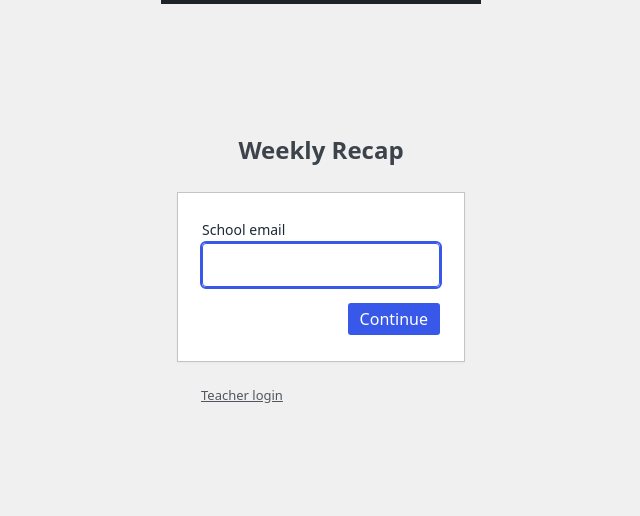
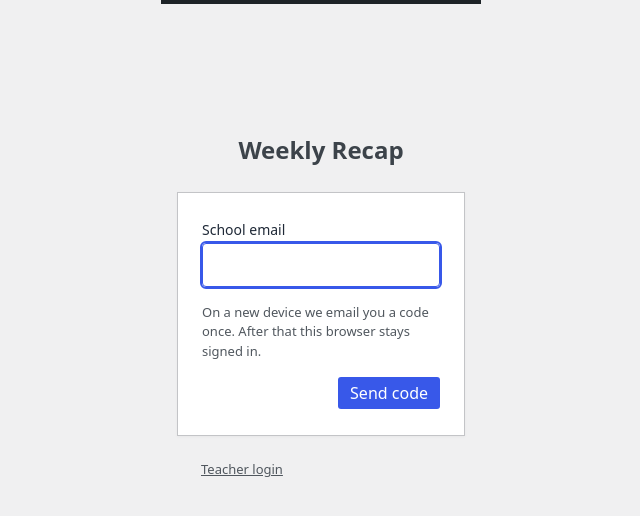
Before and after one commit to iamphasm/weekly-recap-platform, a PHP site: page /index.php in a window 1280 px wide. Shown: the top 516 px of the page, without its empty margins (319-959 px from the left). Run offline with PHP 8.4, Linux system fonts and the light colour scheme; tables that the repository leaves empty hold one stand-in row (values such as "Sample post"); some libraries are stand-ins or nearby versions.

Commit message:
Verify student email with one-time codes and trusted-device tokens
Co-Authored-By: Claude Sonnet 5.5 <noreply@anthropic.com>

```diff
--- a/index.php
+++ b/index.php
@@ -2,52 +2,159 @@
 declare(strict_types=1);
 require __DIR__ . '/src/bootstrap.php';
 
+const CODE_TTL_MIN = 10;
+const CODE_MAX_ATTEMPTS = 5;
+const CODES_PER_HOUR = 5;
+const DEVICE_TTL_DAYS = 365;
+
+function code_hash(string $email, string $code): string
+{
+    return hash('sha256', $email . '|' . $code);
+}
+
+function start_student_session(int $studentId, string $email, ?int $deviceId): void
+{
+    session_regenerate_id(true);
+    $_SESSION['student_id'] = $studentId;
+    $_SESSION['student_email'] = $email;
+    $_SESSION['device_id'] = $deviceId;
+    unset($_SESSION['pending_email']);
+}
+
 $switch = isset($_GET['switch']);
 if ($switch) {
-    unset($_SESSION['student_id'], $_SESSION['student_email']);
+    if (!empty($_SESSION['device_id'])) { // forget this browser
+        q('DELETE FROM device_tokens WHERE id = ?', [$_SESSION['device_id']]);
+    }
+    unset($_SESSION['student_id'], $_SESSION['student_email'], $_SESSION['pending_email'], $_SESSION['device_id']);
+}
+
+$post = $_SERVER['REQUEST_METHOD'] === 'POST';
+$action = $post ? (string)($_POST['action'] ?? '') : '';
+
+// Silent sign-in from a trusted browser (called by JS with the token kept in localStorage)
+if ($action === 'resume') {
+    header('Content-Type: application/json');
+    $email = normalize_email((string)($_POST['email'] ?? ''));
+    $token = (string)($_POST['token'] ?? '');
+    $row = q('SELECT d.id, s.id AS sid FROM device_tokens d JOIN students s ON s.id = d.student_id
+              WHERE s.email = ? AND d.token_hash = ? AND d.last_used > ?',
+        [$email, hash('sha256', $token), date('Y-m-d H:i:s', strtotime('-' . DEVICE_TTL_DAYS . ' days'))])->fetch();
+    if ($row) {
+        $now = date('Y-m-d H:i:s');
+        q('UPDATE device_tokens SET last_used = ? WHERE id = ?', [$now, $row['id']]);
+        q('UPDATE students SET last_seen = ? WHERE id = ?', [$now, $row['sid']]);
+        start_student_session((int)$row['sid'], $email, (int)$row['id']);
+        echo '{"ok":true}';
+    } else {
+        echo '{"ok":false}';
+    }
+    exit;
 }
 
 $error = null;
 $email = '';
-if ($_SERVER['REQUEST_METHOD'] === 'POST') {
+
+if ($action === 'email') {
     $email = normalize_email((string)($_POST['email'] ?? ''));
     if (!is_school_email($email)) {
         $domains = cfg('school_domains', []);
         $error = 'Please enter your school email' . ($domains ? ' (@' . implode(', @', $domains) . ')' : '') . '.';
     } else {
+        q('DELETE FROM login_codes WHERE expires_at < ?', [date('Y-m-d H:i:s', strtotime('-1 day'))]);
+        $recent = (int)q('SELECT COUNT(*) FROM login_codes WHERE email = ? AND created_at > ?',
+            [$email, date('Y-m-d H:i:s', strtotime('-1 hour'))])->fetchColumn();
+        if ($recent >= CODES_PER_HOUR) {
+            $error = 'Too many codes requested. Please try again in an hour.';
+        } else {
+            $code = sprintf('%06d', random_int(0, 999999));
+            q('INSERT INTO login_codes (email, code_hash, created_at, expires_at) VALUES (?,?,?,?)',
+                [$email, code_hash($email, $code), date('Y-m-d H:i:s'), date('Y-m-d H:i:s', strtotime('+' . CODE_TTL_MIN . ' minutes'))]);
+            $id = (int)db()->lastInsertId();
+            $ok = send_mail($email, "Your login code: $code",
+                email_shell('Your login code', '<p style="font-size:32px;letter-spacing:6px;font-weight:bold">' . $code . '</p>'
+                    . '<p>Enter this code to continue. It is valid for ' . CODE_TTL_MIN . ' minutes. If you did not ask for it, ignore this email.</p>'),
+                "Your login code: $code\nIt is valid for " . CODE_TTL_MIN . " minutes. If you did not ask for it, ignore this email.");
+            if ($ok) {
+                $_SESSION['pending_email'] = $email;
+            } else {
+                q('DELETE FROM login_codes WHERE id = ?', [$id]);
+                $error = 'We could not send the email. Please try again later or contact your teacher.';
+            }
+        }
+    }
+} elseif ($action === 'code') {
+    $email = (string)($_SESSION['pending_email'] ?? '');
+    $code = preg_replace('/\D/', '', (string)($_POST['code'] ?? ''));
+    $row = $email === '' ? false : q('SELECT * FROM login_codes WHERE email = ? AND expires_at > ? ORDER BY id DESC LIMIT 1',
+        [$email, date('Y-m-d H:i:s')])->fetch();
+    if (!$row || $row['attempts'] >= CODE_MAX_ATTEMPTS) {
+        unset($_SESSION['pending_email']);
+        $error = 'That code has expired or was entered wrong too many times. Request a new one.';
+    } else {
+        q('UPDATE login_codes SET attempts = attempts + 1 WHERE id = ?', [$row['id']]);
+        if (hash_equals($row['code_hash'], code_hash($email, $code))) {
+            q('DELETE FROM login_codes WHERE email = ?', [$email]);
             $now = date('Y-m-d H:i:s');
             q('INSERT INTO students (email, first_seen, last_seen) VALUES (?,?,?)
                ON DUPLICATE KEY UPDATE last_seen = VALUES(last_seen)', [$email, $now, $now]);
-        $id = (int)q('SELECT id FROM students WHERE email = ?', [$email])->fetchColumn();
-        session_regenerate_id(true);
-        $_SESSION['student_id'] = $id;
-        $_SESSION['student_email'] = $email;
-        $_SESSION['remember_email'] = $email; // tells the page to store it in this browser
-        redirect('recap.php');
+            $sid = (int)q('SELECT id FROM students WHERE email = ?', [$email])->fetchColumn();
+            $token = bin2hex(random_bytes(32));
+            q('INSERT INTO device_tokens (student_id, token_hash, created_at, last_used) VALUES (?,?,?,?)',
+                [$sid, hash('sha256', $token), $now, $now]);
+            $deviceId = (int)db()->lastInsertId();
+            start_student_session($sid, $email, $deviceId);
+            // Hand the secret to this browser once, then continue (the redirect in recap.php would skip a normal page).
+            echo '<!doctype html><meta charset="utf-8"><title>Signing in</title><script>try{localStorage.setItem("recap_email",'
+                . json_encode($email) . ');localStorage.setItem("recap_token",' . json_encode($token) . ');}catch(e){}'
+                . 'location.replace(' . json_encode(url('recap.php')) . ');</script>'
+                . '<noscript><a href="' . e(url('recap.php')) . '">Continue</a></noscript>';
+            exit;
+        }
+        $error = 'Wrong code. Check the email and try again.';
     }
 }
+
+$pending = $_SESSION['pending_email'] ?? null;
 
 login_header('Start');
 ?>
 <?php if ($error): ?><div class="login-msg"><?= e($error) ?></div><?php endif; ?>
+<?php if ($pending): ?>
+  <form method="post" class="login-card">
+    <p class="login-help">We emailed a 6-digit code to <b><?= e($pending) ?></b>. It is valid for <?= CODE_TTL_MIN ?> minutes.</p>
+    <input type="hidden" name="action" value="code">
+    <label for="code">Login code</label>
+    <input type="text" name="code" id="code" inputmode="numeric" autocomplete="one-time-code" pattern="\d{6}" maxlength="6" required autofocus>
+    <button type="submit">Continue</button>
+  </form>
+  <?php login_footer('<a href="' . e(url('index.php?switch=1')) . '">&larr; Use a different email</a>'); ?>
+<?php else: ?>
   <form method="post" id="login" class="login-card" autocomplete="email">
+    <input type="hidden" name="action" value="email">
     <label for="email">School email</label>
     <input type="email" name="email" id="email" value="<?= e($email) ?>" required autofocus>
-  <button type="submit">Continue</button>
+    <p class="login-help" style="clear:both">On a new device we email you a code once. After that this browser stays signed in.</p>
+    <button type="submit">Send code</button>
   </form>
   <script>
   (function () {
-  var KEY = 'recap_email', form = document.getElementById('login'), input = document.getElementById('email');
     var switching = <?= $switch ? 'true' : 'false' ?>;
     try {
-    if (switching) { localStorage.removeItem(KEY); }
-    var saved = localStorage.getItem(KEY);
-    if (saved && !switching && !input.value && <?= $_SERVER['REQUEST_METHOD'] === 'POST' ? 'false' : 'true' ?>) {
-      input.value = saved;
-      form.submit();
+      if (switching) { localStorage.removeItem('recap_email'); localStorage.removeItem('recap_token'); return; }
+      var email = localStorage.getItem('recap_email'), token = localStorage.getItem('recap_token');
+      if (email) { document.getElementById('email').value = email; }
+      if (email && token) {
+        var body = new URLSearchParams({action: 'resume', email: email, token: token});
+        fetch(location.pathname, {method: 'POST', body: body, credentials: 'same-origin'})
+          .then(function (r) { return r.json(); })
+          .then(function (j) {
+            if (j.ok) { location.href = <?= json_encode(url('recap.php')) ?>; }
+            else { localStorage.removeItem('recap_token'); }
+          }).catch(function () {});
       }
-    form.addEventListener('submit', function () { localStorage.setItem(KEY, input.value.trim().toLowerCase()); });
-  } catch (e) { /* localStorage unavailable: typing the email each time still works */ }
+    } catch (e) { /* localStorage unavailable: a code is needed each visit */ }
   })();
   </script>
-<?php login_footer('<a href="' . e(url('admin/login.php')) . '">Teacher login</a>');
+  <?php login_footer('<a href="' . e(url('admin/login.php')) . '">Teacher login</a>'); ?>
+<?php endif;
--- a/recap.php
+++ b/recap.php
@@ -51,6 +51,8 @@ page_header('Recaps');
   </table>
 <?php endif; ?>
 <script>
-try { localStorage.setItem('recap_email', <?= json_encode($student['email']) ?>); } catch (e) {}
+try {
+  localStorage.setItem('recap_email', <?= json_encode($student['email']) ?>);
+} catch (e) {}
 </script>
 <?php page_footer();
```
Also changed, not shown: sql/schema.sql (+21 -0 lines), sql/upgrade_otp.sql (added, +19 -0 lines), README.md. Lines whose indentation alone changed are shown as unchanged.
